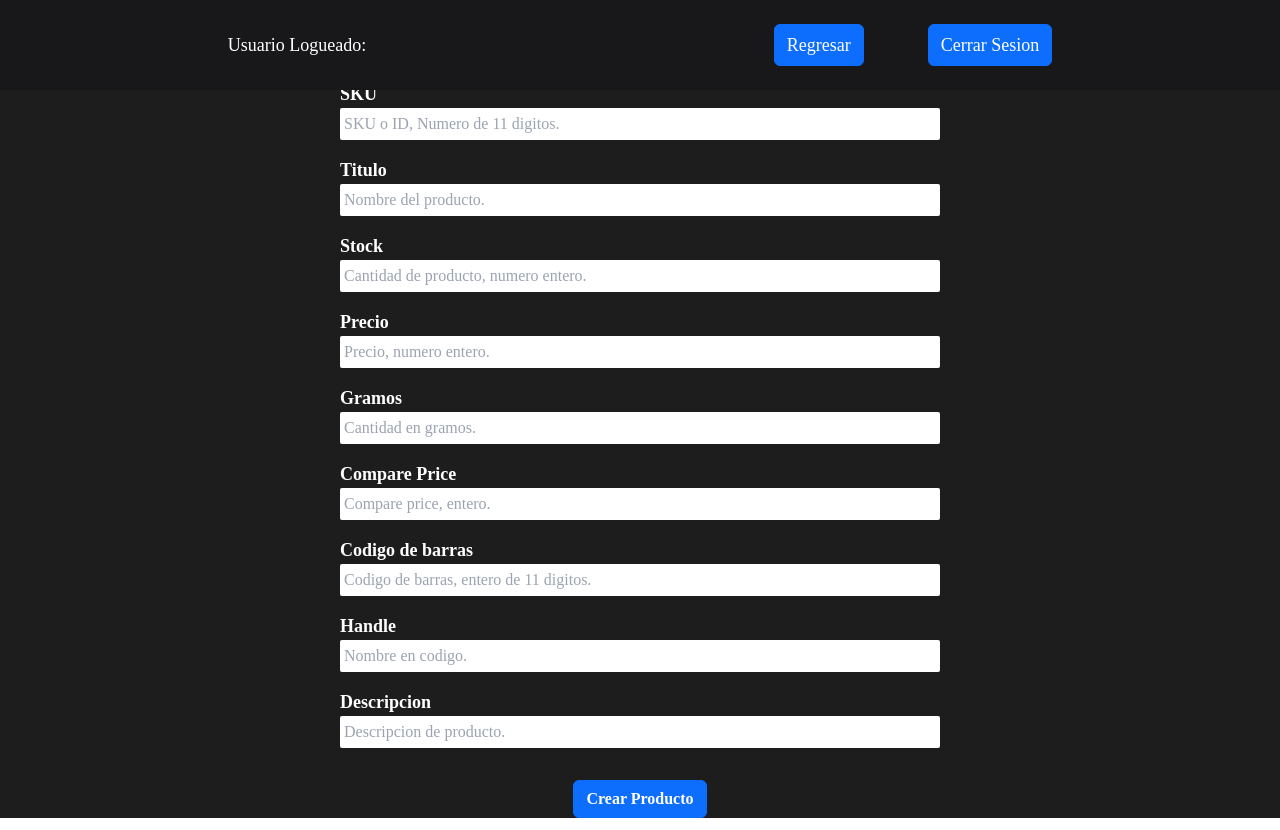
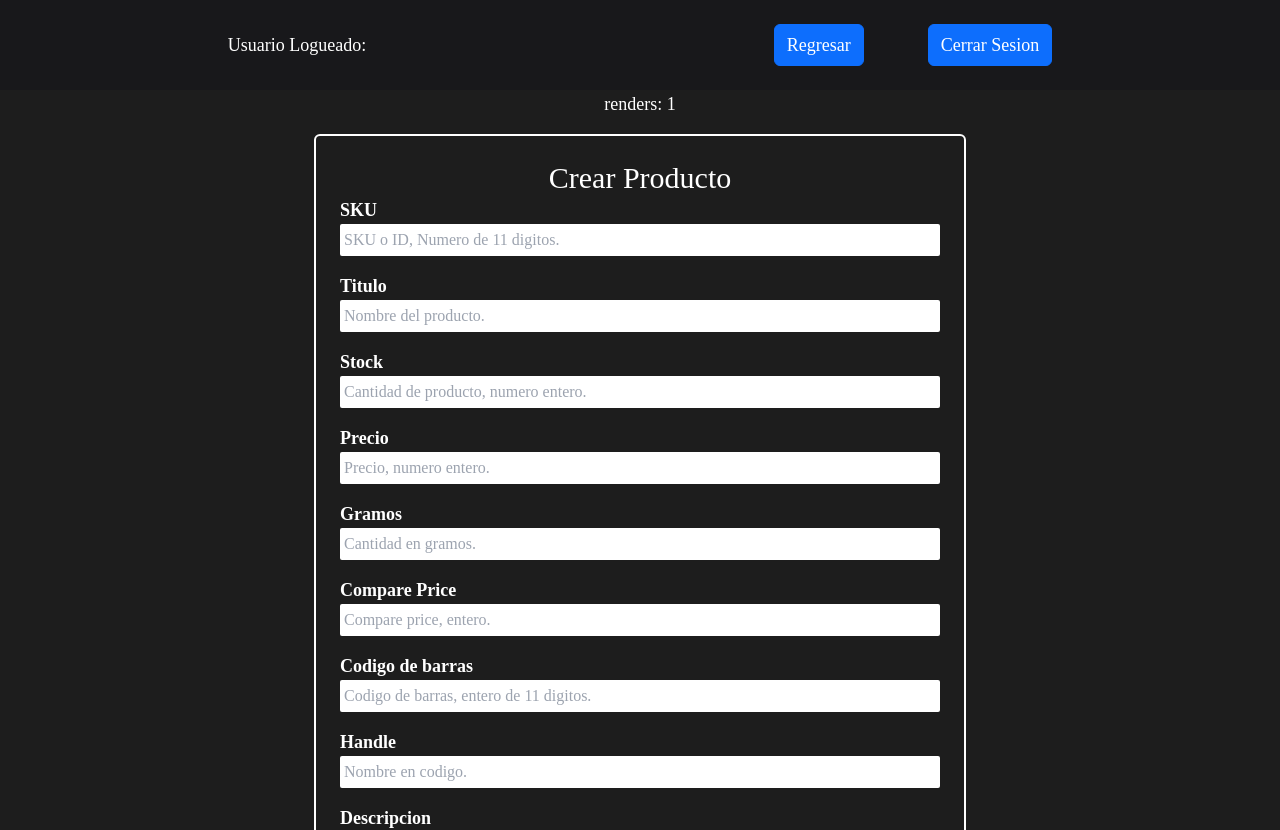
Before and after one commit to sadpisco/client-haciendola, a React (Vite) app: page /products/create in a window 1280 px wide. Shown: the top 830 px of the page. Built offline with nearby package versions, Linux system fonts and the light colour scheme.

Commit message:
form hearders

```diff
--- a/src/components/Header/Header.jsx
+++ b/src/components/Header/Header.jsx
@@ -14,7 +14,7 @@ export default function Header({ isRegresar }){
     }
 
     return(
-        <section className=" bg-zinc-900 w-screen flex flex-row items-center justify-around p-4 text-white fixed top-0 z-10">
+        <section className=" bg-zinc-900 w-screen flex flex-row items-center justify-around p-4 text-white sticky top-0 z-10">
                         <h4 className = "font-montserrat font-regular text-xs md:text-lg">Usuario Logueado: {userLogged?.user?.username}</h4>
                         <div className = "flex flex-row items-center justify-center gap-[5vw]">
                         {isRegresar?<Button className = "font-montserrat text-xs md:text-lg" onClick = { () => navigate('/products')}>Regresar</Button> :<Button  className = "font-montserrat text-xs md:text-lg" onClick = { () => navigate('/products/create')}>Crear Producto</Button>}
--- a/src/views/CreateProduct/CreateProduct.jsx
+++ b/src/views/CreateProduct/CreateProduct.jsx
@@ -24,14 +24,13 @@ export default function CreateProduct(){
     return (
       <section className="min-h-screen text-white flex flex-col items-center justify-center">
         <Header isRegresar={isRegresar} />
-        <h1 className="font-montserrat text-base md:text-lg text-center pt-4">
-          Crear Producto
-        </h1>
         <p className="font-montserrat text-base md:text-lg text-center">
           renders: {rerenders / 2}
         </p>
+        <div className = " pt-[5vh] md:pt-[2vw] border-white border-2 mt-[2vh] rounded-md flex flex-col items-center justify-around p-4 m-[2vw]">
+          <h1 className = "text-center font-montserrat text-3xl">Crear Producto</h1>
         <form
-          className=" w-[90vw]  flex flex-col items-center justify-center gap-[2vh] max-w-[600px] h-auto"
+          className=" w-[75vw]  flex flex-col items-center justify-center gap-[2vh] max-w-[600px] h-auto"
           onSubmit={handleSubmit(submitCreate)}
         >
           <div className="flex flex-col items-center justify-center w-[100%] max-w-[600px]">
@@ -132,6 +131,7 @@ export default function CreateProduct(){
             Crear Producto
           </Button>
         </form>
+        </div>
         <DevTool control={control} />
       </section>
     );
--- a/src/views/ProductDetail/ProductDetail.jsx
+++ b/src/views/ProductDetail/ProductDetail.jsx
@@ -32,8 +32,11 @@ export default function ProductDetail(){
     return(
         <section className = "min-h-screen text-white flex flex-col items-center justify-center">
             <Header isRegresar = {isRegresar} />
-            <h1 className = "font-montserrat text-base md:text-lg text-center pt-4">Actualizar {producto.title}</h1>
             <p className = "font-montserrat text-base md:text-lg text-center">renders: {rerenders/2}</p>
+            <div className = " pt-[5vh] md:pt-[2vw] border-white border-2 mt-[2vh] rounded-md flex flex-col items-center justify-around p-4 m-[2vw]">
+            <h1 className = "font-montserrat text-base md:text-lg text-center pt-2 font-bold">Actualizar Producto</h1>
+            <h1 className = "font-montserrat text-base md:text-lg text-center pt-2 ">{producto.title}</h1>
+
             <form className = " w-[90vw]  flex flex-col items-center justify-center gap-[2vh] max-w-[600px] h-auto" onSubmit={handleSubmit(submitUpdate)}>
             <div className = "flex flex-col items-center justify-center w-[100%] max-w-[600px]">
                     <label className = "font-montserrat text-base md:text-lg text-left w-full font-semibold">SKU</label>
@@ -77,6 +80,7 @@ export default function ProductDetail(){
                 </Button>
 
             </form>
+            </div>
             <DevTool control = {control}/>
         </section>
     )
```
